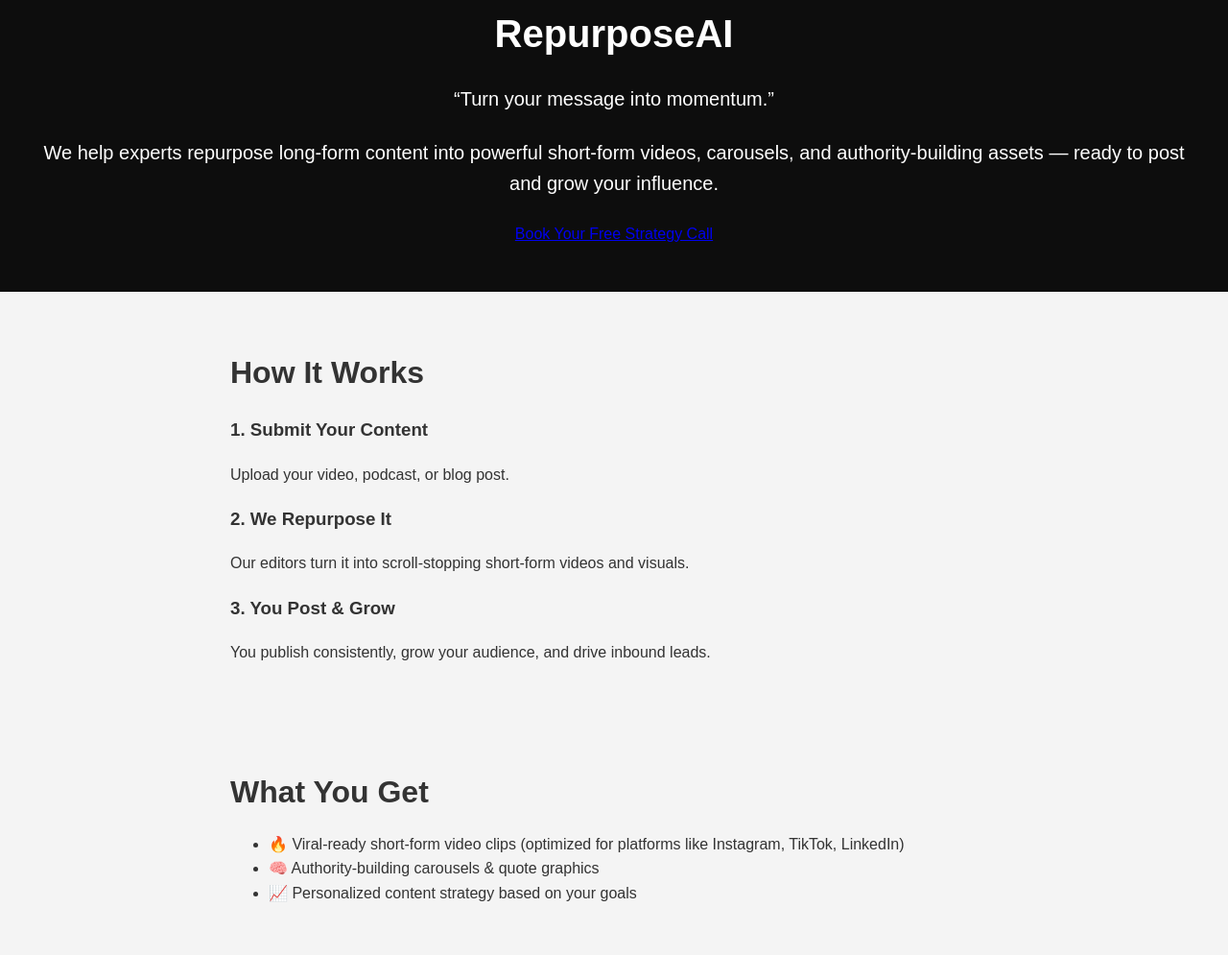
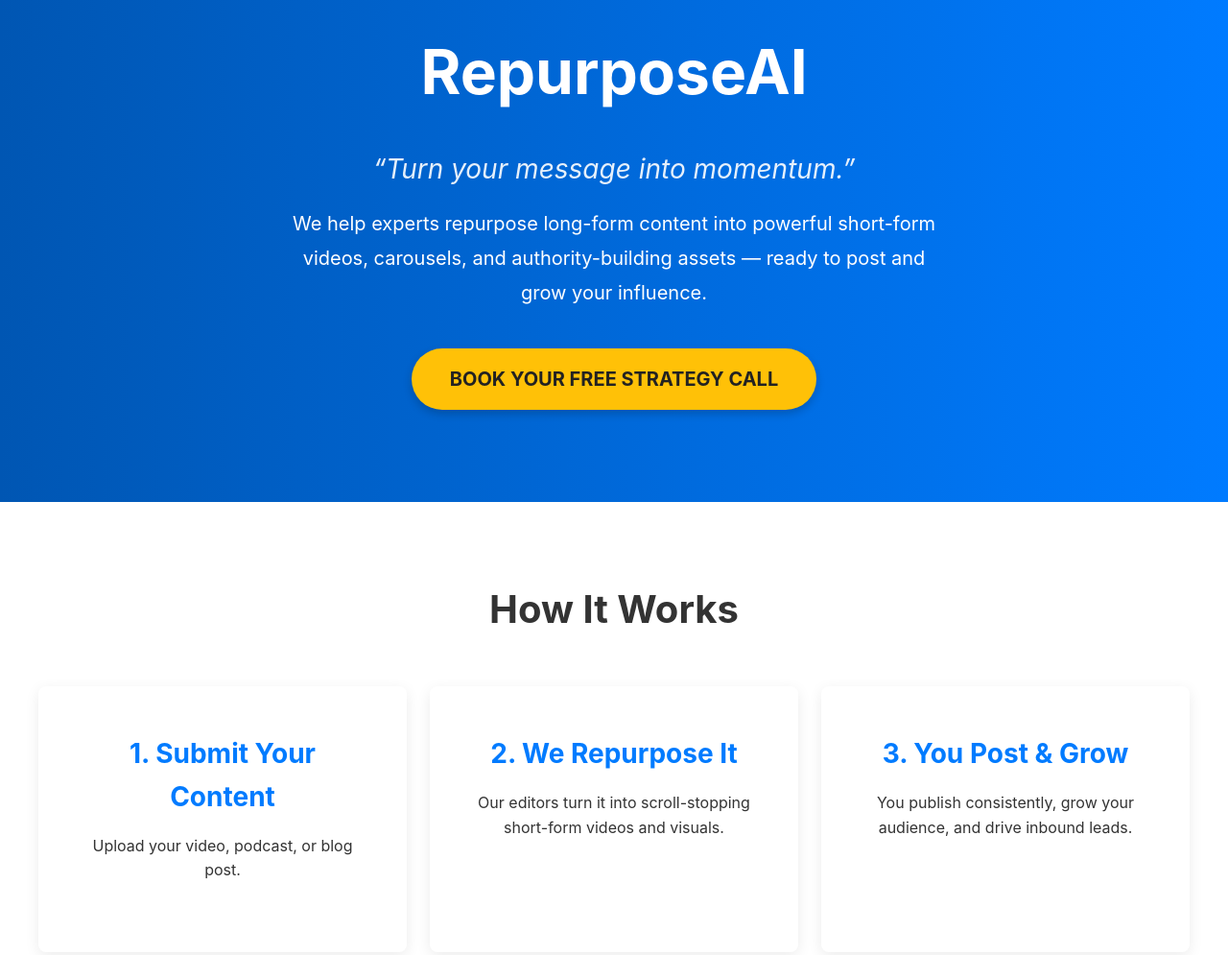
Before and after one commit to itxhamidraza/repurposeai, a plain HTML site: page index.html in a window 1280 px wide. Shown: the part 72-1067 px from the top of the page at 96% size. Drawn offline with Linux system fonts and the light colour scheme.

Commit message:
Update style.css

```diff
--- a/style.css
+++ b/style.css
@@ -1,72 +1,282 @@
+/* Basic Reset & Typography */
+:root {
+    --primary-color: #007bff; /* A nice blue for CTAs and highlights */
+    --secondary-color: #333; /* For text */
+    --light-bg: #f9f9f9;
+    --dark-bg: #222;
+    --white: #fff;
+    --spacing-unit: 1.5rem;
+}
 
 body {
-  font-family: Arial, sans-serif;
-  line-height: 1.6;
-  margin: 0;
-  padding: 0;
-  background-color: #f4f4f4;
-  color: #333;
+    font-family: -apple-system, BlinkMacSystemFont, "Segoe UI", Roboto, Oxygen, Ubuntu, Cantarell, "Open Sans", "Helvetica Neue", sans-serif;
+    margin: 0;
+    padding: 0;
+    line-height: 1.6;
+    color: var(--secondary-color);
+    background-color: var(--white);
 }
 
-header {
-  background-color: #0d0d0d;
-  color: white;
-  padding: 3rem 2rem;
-  text-align: center;
+h1, h2, h3 {
+    color: var(--secondary-color);
+    margin-top: 0;
+    margin-bottom: var(--spacing-unit);
 }
 
-header h1 {
-  font-size: 2.5rem;
-  margin-bottom: 0.5rem;
+h1 {
+    font-size: 3rem;
 }
 
-header p {
-  font-size: 1.25rem;
-  margin-bottom: 1.5rem;
+h2 {
+    font-size: 2.5rem;
+    text-align: center;
+    margin-bottom: calc(2 * var(--spacing-unit));
 }
 
-.cta {
-  display: inline-block;
-  padding: 0.75rem 1.5rem;
-  background-color: #ff4d4f;
-  color: white;
-  text-decoration: none;
-  border-radius: 5px;
-  font-weight: bold;
+h3 {
+    font-size: 1.75rem;
 }
 
-section {
-  padding: 2rem;
-  max-width: 800px;
-  margin: auto;
+p {
+    margin-bottom: var(--spacing-unit);
 }
 
-section h2 {
-  font-size: 2rem;
-  margin-bottom: 1rem;
+a {
+    color: var(--primary-color);
+    text-decoration: none;
 }
 
-.services ul, .how-it-works ol {
-  padding-left: 1.25rem;
+a:hover {
+    text-decoration: underline;
 }
 
-.founder {
-  display: flex;
-  flex-wrap: wrap;
-  align-items: center;
-  gap: 1.5rem;
+.container {
+    max-width: 1200px;
+    margin: 0 auto;
+    padding: 0 var(--spacing-unit);
 }
 
-.founder img {
-  width: 150px;
-  height: 150px;
-  object-fit: cover;
-  border-radius: 50%;
+/* Header (Hero Section) */
+.hero {
+    background: linear-gradient(to right, #0056b3, #007bff); /* A gradient background */
+    color: var(--white);
+    padding: 6rem 0;
+    text-align: center;
+    display: flex;
+    align-items: center;
+    justify-content: center;
+    flex-direction: column;
 }
 
+.hero .container {
+    max-width: 900px;
+}
+
+.hero h1 {
+    color: var(--white);
+    font-size: 4rem;
+    margin-bottom: 1rem;
+}
+
+.hero .subtitle {
+    font-size: 1.75rem;
+    font-style: italic;
+    margin-bottom: 1rem;
+    opacity: 0.9;
+}
+
+.hero .one-liner {
+    font-size: 1.25rem;
+    max-width: 700px;
+    margin: 0 auto 2.5rem auto;
+    line-height: 1.8;
+}
+
+.cta-button {
+    display: inline-block;
+    background-color: #ffc107; /* A contrasting yellow for the CTA */
+    color: var(--dark-bg);
+    padding: 1rem 2.5rem;
+    border-radius: 50px;
+    font-size: 1.25rem;
+    font-weight: bold;
+    text-transform: uppercase;
+    transition: background-color 0.3s ease, transform 0.3s ease;
+    box-shadow: 0 4px 10px rgba(0, 0, 0, 0.2);
+}
+
+.cta-button:hover {
+    background-color: #e0a800;
+    transform: translateY(-3px);
+    text-decoration: none;
+}
+
+/* Sections */
+.section {
+    padding: 5rem 0;
+}
+
+.light-bg {
+    background-color: var(--light-bg);
+}
+
+/* How It Works Section */
+#how-it-works .steps-grid {
+    display: grid;
+    grid-template-columns: repeat(auto-fit, minmax(300px, 1fr));
+    gap: var(--spacing-unit);
+}
+
+.step-card {
+    background-color: var(--white);
+    padding: calc(2 * var(--spacing-unit));
+    border-radius: 8px;
+    box-shadow: 0 4px 15px rgba(0, 0, 0, 0.08);
+    text-align: center;
+    transition: transform 0.3s ease;
+}
+
+.step-card:hover {
+    transform: translateY(-5px);
+}
+
+.step-card h3 {
+    color: var(--primary-color);
+    margin-bottom: 0.75rem;
+}
+
+/* What You Get Section */
+.deliverables-list {
+    list-style: none;
+    padding: 0;
+    max-width: 700px;
+    margin: 0 auto;
+}
+
+.deliverables-list li {
+    background-color: var(--white);
+    padding: 1.2rem var(--spacing-unit);
+    margin-bottom: 1rem;
+    border-radius: 8px;
+    box-shadow: 0 2px 10px rgba(0, 0, 0, 0.05);
+    display: flex;
+    align-items: center;
+    font-size: 1.1rem;
+}
+
+.deliverables-list li:before {
+    content: '✅'; /* Checkmark emoji */
+    margin-right: 1rem;
+    font-size: 1.2rem;
+}
+
+/* Founder Section */
+#founder-section {
+    text-align: center;
+    background-color: var(--dark-bg);
+    color: var(--white);
+}
+
+#founder-section h2 {
+    color: var(--white);
+}
+
+.founder-photo {
+    width: 180px;
+    height: 180px;
+    border-radius: 50%;
+    object-fit: cover;
+    margin-bottom: var(--spacing-unit);
+    border: 5px solid var(--primary-color); /* A border around the photo */
+    box-shadow: 0 0 20px rgba(0, 123, 255, 0.5); /* Glowing effect */
+}
+
+.founder-bio {
+    max-width: 700px;
+    margin: 0 auto;
+    font-size: 1.15rem;
+    line-height: 1.8;
+    opacity: 0.9;
+}
+
+/* Footer */
 footer {
-  text-align: center;
-  padding: 1.5rem;
-  background-color: #111;
-  color: #aaa;
+    background-color: var(--secondary-color);
+    color: var(--white);
+    text-align: center;
+    padding: 2rem 0;
+    font-size: 0.9rem;
 }
+
+/* Responsive Design */
+@media (max-width: 768px) {
+    .hero h1 {
+        font-size: 2.8rem;
+    }
+
+    .hero .subtitle {
+        font-size: 1.4rem;
+    }
+
+    .hero .one-liner {
+        font-size: 1.1rem;
+    }
+
+    .cta-button {
+        padding: 0.8rem 2rem;
+        font-size: 1.1rem;
+    }
+
+    h2 {
+        font-size: 2rem;
+    }
+
+    .section {
+        padding: 3rem 0;
+    }
+
+    .steps-grid {
+        grid-template-columns: 1fr; /* Stack steps on small screens */
+    }
+
+    .deliverables-list li {
+        font-size: 1rem;
+        padding: 1rem;
+    }
+
+    .founder-photo {
+        width: 150px;
+        height: 150px;
+    }
+
+    .founder-bio {
+        font-size: 1rem;
+    }
+}
+
+@media (max-width: 480px) {
+    .hero h1 {
+        font-size: 2.2rem;
+    }
+
+    .hero .subtitle {
+        font-size: 1.2rem;
+    }
+
+    .hero .one-liner {
+        font-size: 1rem;
+    }
+
+    .cta-button {
+        padding: 0.7rem 1.5rem;
+        font-size: 1rem;
+    }
+
+    h2 {
+        font-size: 1.8rem;
+    }
+
+    .step-card, .deliverables-list li {
+        padding: 1.5rem;
+    }
+}
```
